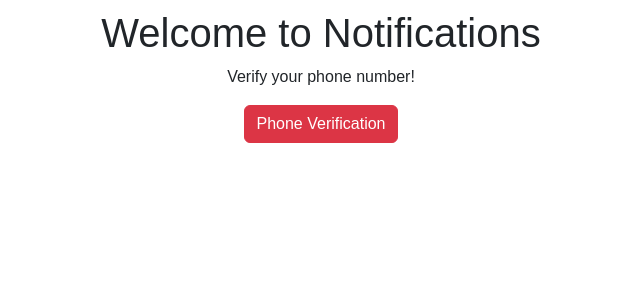
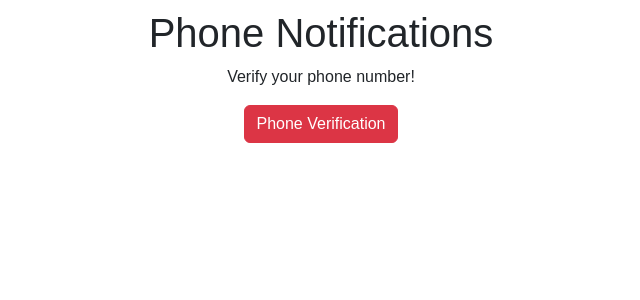
Before and after one commit to ARulinski/Aimz, a Django app: page /notificaions in a window 1280 px wide. Shown: the part 71-371 px from the top of the page, without its empty margins (319-959 px from the left). Run offline with Django 5.2, Linux system fonts and the light colour scheme; some libraries are stand-ins or nearby versions; some web fonts are replaced.

Commit message:
notifications

```diff
--- a/tracker/templates/tracker/notifications.html
+++ b/tracker/templates/tracker/notifications.html
@@ -5,7 +5,7 @@
 
 {% block body %}
 {% if not request.user.profile.is_verified %}
-    <h1>Welcome to Notifications</h1>
+    <h1>Phone Notifications</h1>
     <p>Verify your phone number!</p>
     <a class="btn btn-danger" href="{% url 'phone_verification' %}" role="button">Phone Verification</a>
 {% else %}
```
